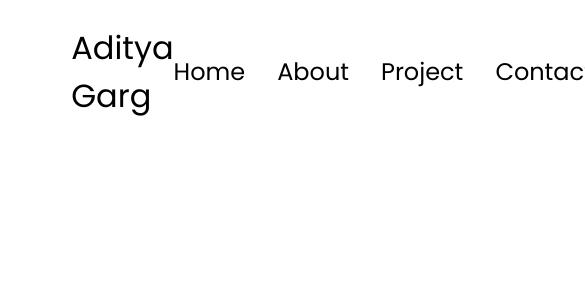
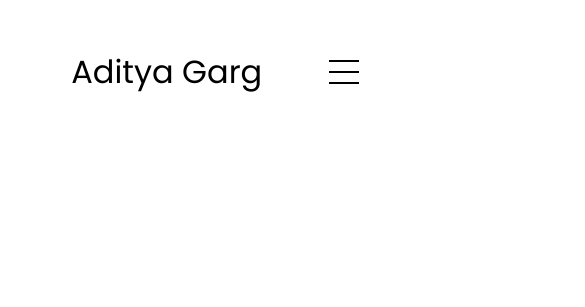
Before and after one commit to adityagarg12/Portfolio-Project, a plain HTML site: page index.html in a window 390 px wide. Shown: the whole page, 585 px wide, since content can reach past the window. Drawn offline with Linux system fonts and the light colour scheme; a web font is replaced by a local one.

Commit message:
Mobile Nav created

```diff
--- a/index.html
+++ b/index.html
@@ -20,7 +20,22 @@
             </ul>
          </div>
     </nav>
-
+    <nav id="mobile-nav">
+        <div class="logo">Aditya Garg</div>
+        <div class="menu">
+            <div class="hamburger-icon" onclick="togglemenu()">
+                <span></span>
+                <span></span>
+                <span></span>
+            </div>
+            <div class="menu-links">
+                <li><a href="#about" onclick="togglemenu()">Home</a> </li> <!--toggle menu because when we click about or anything , we wanr menu to close-->
+                <li><a href="#experience" onclick="togglemenu()">About</a> </li>
+                <li><a href="#projects" onclick="togglemenu()">Project</a> </li>
+                <li><a href="#contact" onclick="togglemenu()">Contact</a> </li>
+            </div>
+        </div>
+    </nav>
     <script src="script.js"></script>
 </body>
 </html>
--- a/mediaqueries.css
+++ b/mediaqueries.css
@@ -0,0 +1,15 @@
+@media screen and (max-width: 1200px){
+    #desktop-nav{
+        display: none;
+    }
+    /* it means when screeen size gow below 1200px , desktop nav display will set to none
+ */
+#mobile-nav{
+    display: flex;
+}
+
+
+
+
+
+}
--- a/script.js
+++ b/script.js
@@ -0,0 +1,7 @@
+function togglemenu(){
+    const menu=document.querySelector(".menu-links");
+    const icon=document.querySelector(".hamburger-icon");
+    menu.classList.toggle("open");
+    icon.classList.toggle("open");
+
+}
--- a/style.css
+++ b/style.css
@@ -9,6 +9,9 @@
     margin: 0;
     padding: 0;
 
+}
+body{
+    font-family: "Poppins", sans-serif;
 }
 .logo{
     font-family: 'Poppins' , sans-serif ;
@@ -70,3 +73,74 @@ a:hover{
 .logo:hover{
     cursor: default;
 }
+
+/*Mobile navigation*/
+
+#mobile-nav{
+    display: none;
+}
+.menu{
+   position: relative;
+   display: inline-block;
+
+}
+.hamburger-icon{
+    display: flex;
+    flex-direction: column;
+    justify-content: space-between;
+    height: 24px;
+    width: 30px;
+    cursor: pointer;
+}
+.hamburger-icon span{
+    width: 100%;
+    height: 2px;
+    background-color: black;
+    transition: all 0.3 ease-in-out;
+}
+.menu-links{
+    position: absolute;
+    top:100%;
+    right: 0;
+    background-color: white;
+    width: fit-content;
+    max-height: 0;
+    overflow: hidden;
+    transition: all 0.3 ease-in-out;
+}
+.menu-links a{
+    display: block;
+    padding: 10px;
+    text-align: center;
+    font-size: 1.5rem;
+    color: black;
+    text-decoration: none;
+    transition: all 0.3 ease-in-out;
+}
+.menu-links li{
+    list-style: none;
+/* removes bullet points */
+}
+.menu-links.open{
+    max-height: 300px;
+
+}
+.hamburger-icon.open span:first-child{
+    transform: rotate(45deg) translate(10px, 5px);
+}
+.hamburger-icon.open span:nth-child(2){
+   opacity: 0;
+}
+.hamburger-icon.open span:last-child {
+    transform: rotate(-45deg) translate(10px,-5px);
+}
+
+.hamburger-icon span:first-child{
+    transform: none;
+}
+.hamburger-icon span:first-child{
+    opacity: 1;
+}
+.hamburger-icon span:first-child{
+    transform: none;
+}
```
